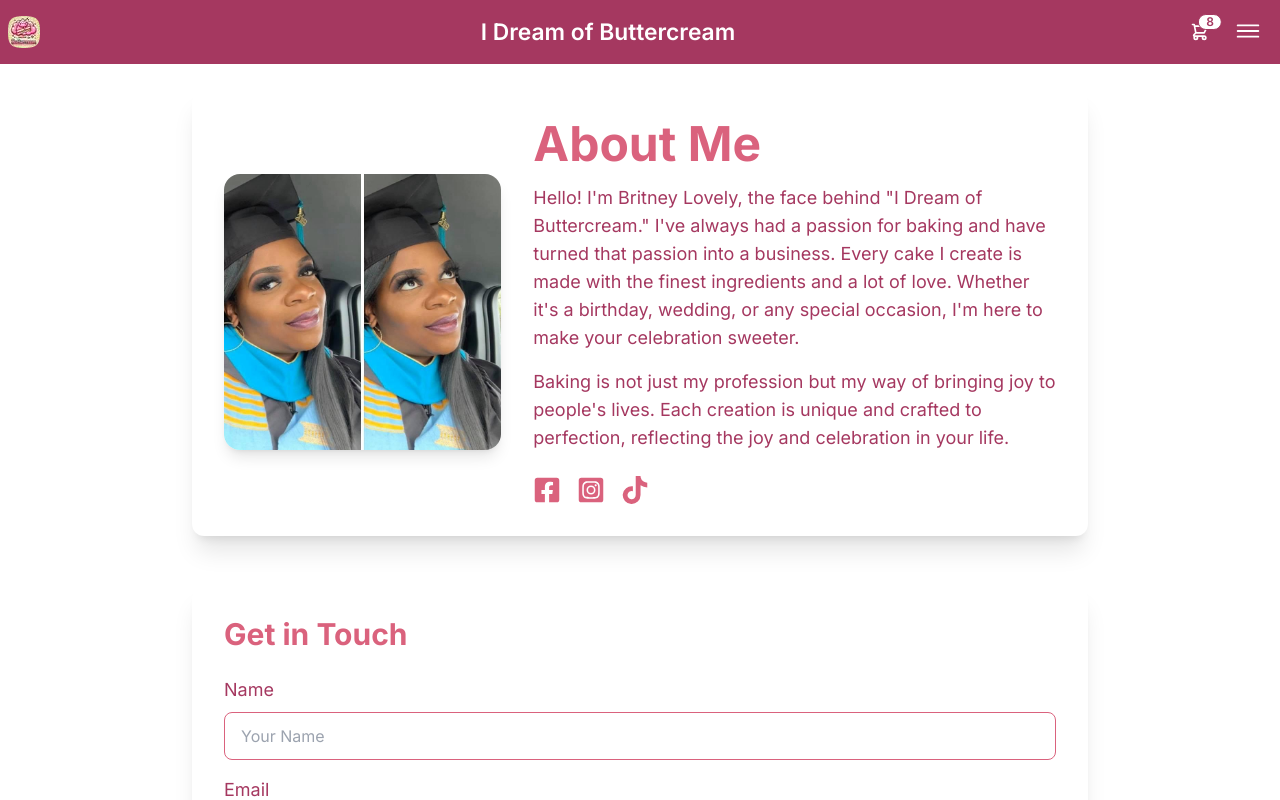
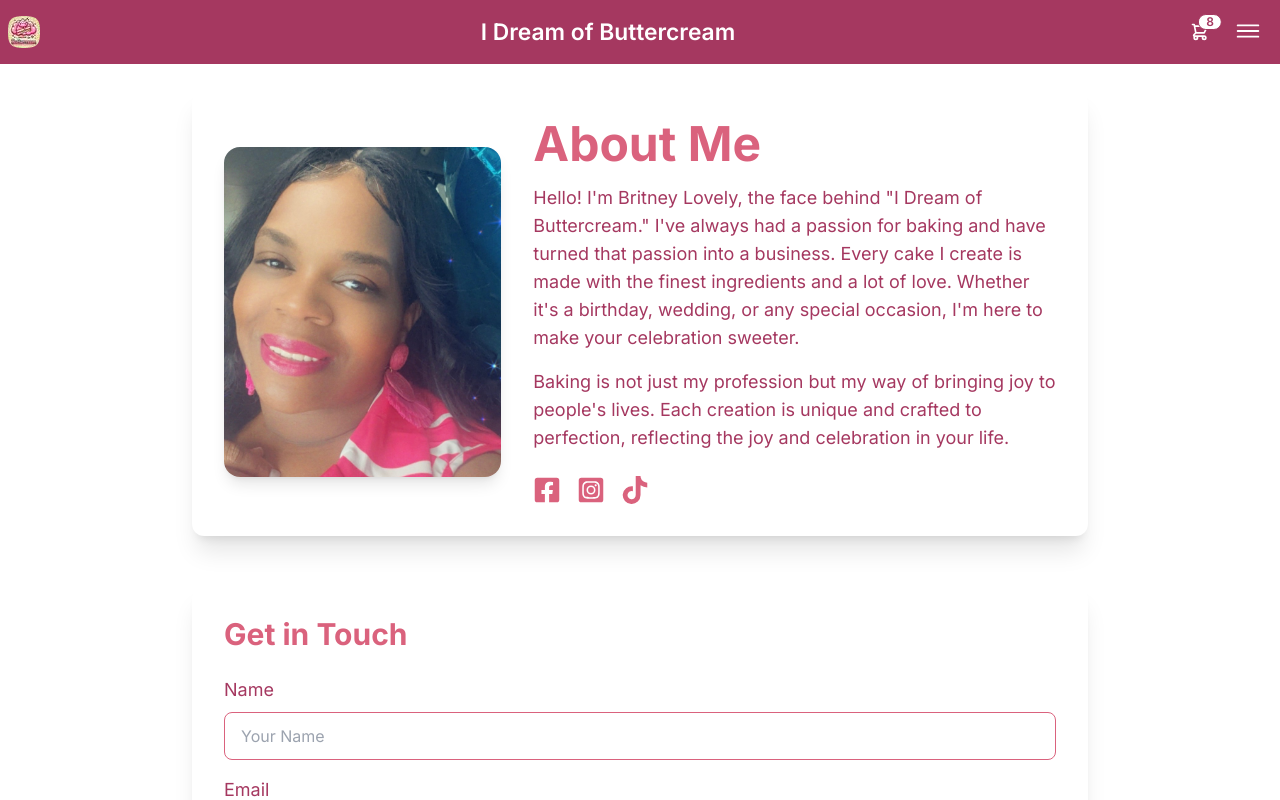
Before and after one commit to Lokie-ree/buttercream-dream, a Next.js app: page /about in a window 1280 px wide. Shown: the top 800 px of the page. Built offline with nearby package versions, Linux system fonts and the light colour scheme.

Commit message:
changed photo on about.js

```diff
--- a/src/app/about/page.js
+++ b/src/app/about/page.js
@@ -49,7 +49,7 @@
       <div className="max-w-4xl w-full bg-base-100 rounded-xl shadow-xl p-6 lg:p-8 flex flex-col lg:flex-row lg:items-center lg:space-x-8">
         <div className="flex-shrink-0 lg:w-1/3">
           <Image
-            src="/assets/images/blovely_photo.jpg"
+            src="/assets/images/blovely_photo2.jpg"
             alt="Client Photo"
             width={300}
             height={300}
```
Also changed, not shown: public/assets/images/blovely_photo2.jpg (added).
